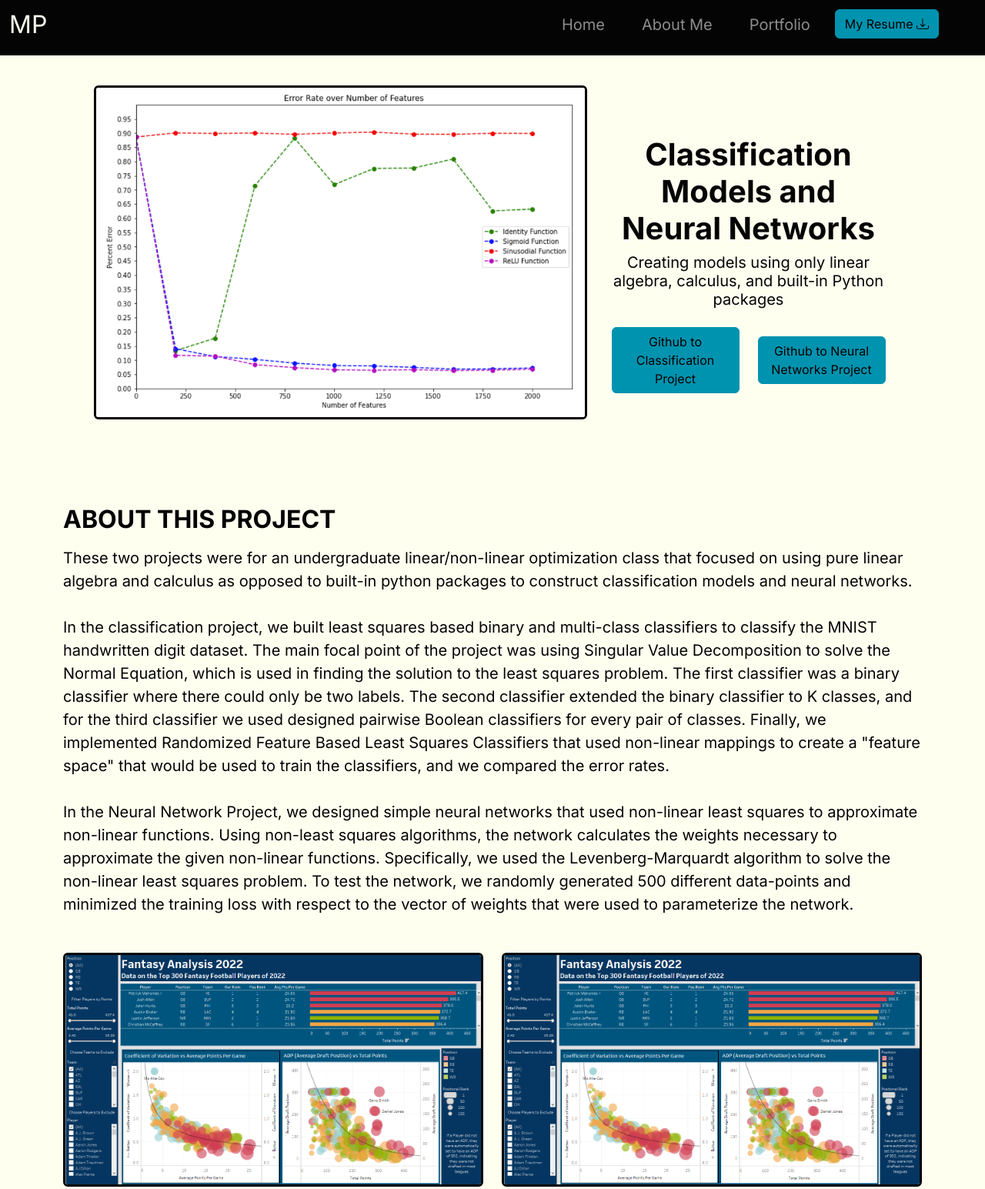
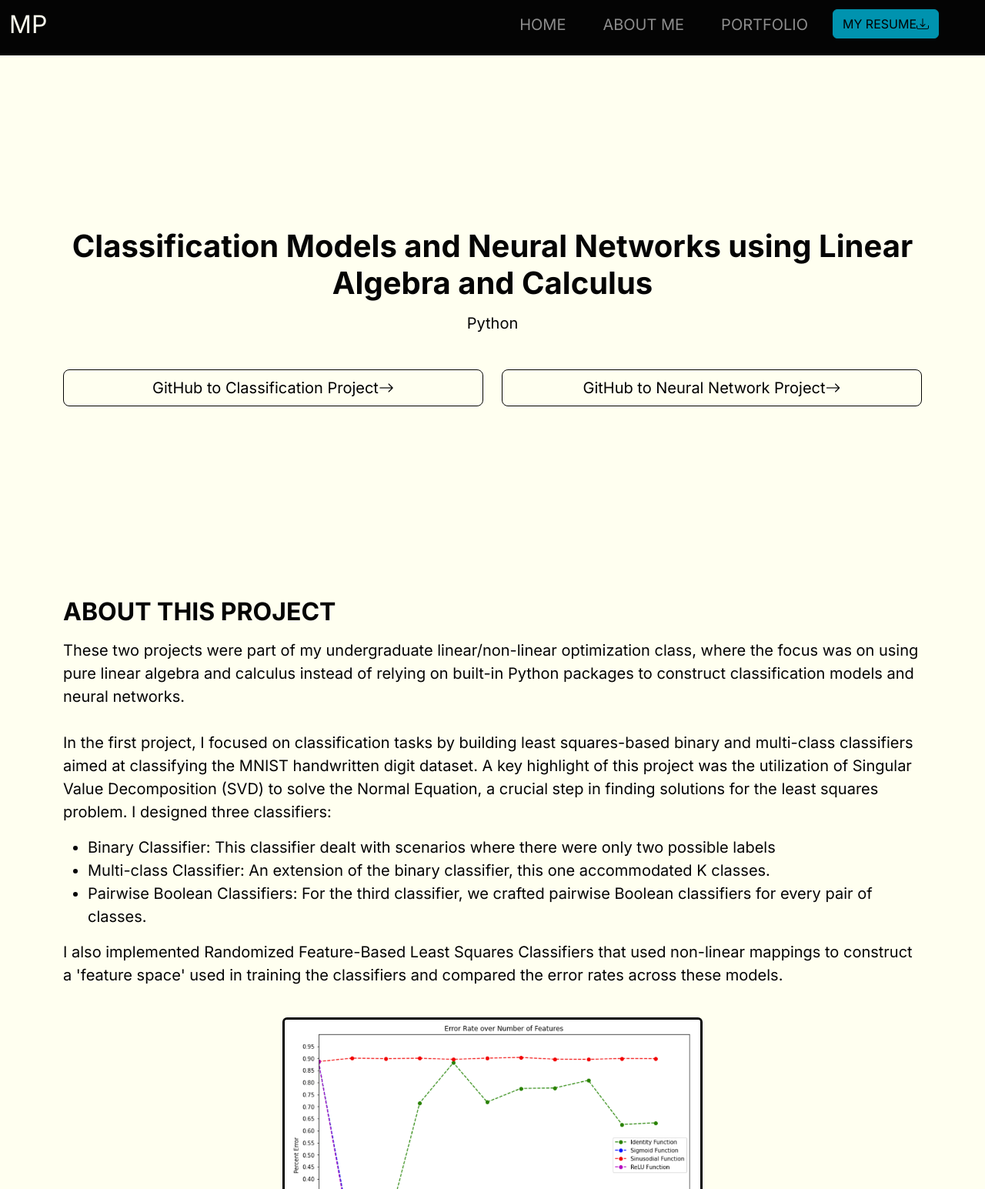
Before and after one commit to mpickles/mpickles.github.io, a website: page html/projects/ece174.html in a window 1280 px wide. Shown: the top 1545 px of the page at 77% size. Drawn offline with nearby package versions, Linux system fonts and the light colour scheme; a web font is replaced by a local one.

Commit message:
ece page

```diff
--- a/html/projects/ece174.html
+++ b/html/projects/ece174.html
@@ -28,22 +28,23 @@
                 <ul class="navbar-nav">
                     <li class="nav-item mx-3">
                         <a href="../../" class="nav-link">
-                            <h5>Home</h5>
+                            <h5>HOME</h5>
                         </a>
                     </li>
                     <li class="nav-item mx-3">
                         <a href="../about.html" class="nav-link">
-                            <h5>About Me</h5>
+                            <h5>ABOUT ME</h5>
                         </a>
                     </li>
                     <li class="nav-item mx-3">
                         <a href="../portfolio.html" class="nav-link">
-                            <h5>Portfolio</h5>
+                            <h5>PORTFOLIO</h5>
                         </a>
                     </li>
                     <!-- resume download -->
                     <li class="nav-item ms-2 d-none d-md-inline">
-                        <a href="#resume" class="btn btn-primary">My Resume <i class="bi bi-download"></i></a>
+                        <a href="../assets/maxwell-pickard-resume.pdf" download="max-pickard-resume"
+                            class="btn btn-primary">MY RESUME<i class="bi bi-download"></i></a>
                     </li>
                 </ul>
             </div>
@@ -51,84 +52,78 @@
     </nav>
 
     <!-- hero -->
-    <section id="home" class="bg-light text-dark my-5" style="height: 70%">
-        <div class="container-lg mt-5">
+    <section id="home" class="bg-light text-dark my-5" style="height: 85%">
+        <div class="container-lg">
             <div class="row justify-content-center align-items-center h-100 ">
-                <!-- hero photo when large -->
-                <div class="col-7 d-lg-flex d-none">
-                    <img src="../../assets/project_images/ece174/graph2.PNG" alt="..."
-                        class="img-fluid float-lg-start mx-auto rounded-2 border border-3 border-dark d-block">
-                </div>
-
-                <div class="col-lg-4 col-12 text-center text-lg-end mx-2">
-                    <!-- hero photo when small -->
-                    <div class="col-12 d-lg-none d-flex mt-5 w-100">
-                        <img src="../../assets/project_images/ece174/graph2.PNG" alt="..."
-                            class="img-fluid float-lg-start float-center mx-auto d-block">
-                    </div>
-
-                    <h1 class="fw-bold mt-5 text-center">
-                        Classification Models and Neural Networks
-                    </h1>
-                    <h5 class="text-center">Creating models using only linear algebra, calculus, and built-in Python
-                        packages
-                    </h5>
-                    <div class="row justify-content-center align-items-center">
+                <div class="col-12 text-center text-lg-end mx-2">
+                    <h1 class="fw-bold mt-3 mt-lg-5 text-center mb-3">Classification Models and Neural Networks using
+                        Linear Algebra and Calculus</h1>
+                    <h5 class="text-center">Python</h5>
+                    <div class="row justify-content-center align-items-center mt-3 mt-lg-5">
                         <div class="col-lg-6 col-12">
                             <a href="https://github.com/mpickles/fa21-classification-project" target="_blank"
-                                class="w-100 my-3 btn btn-primary">Github to Classification
-                                Project </a>
+                                class="w-100 btn btn-lg btn-light border border-dark">GitHub to Classification Project<i
+                                    class="bi bi-arrow-right"></i></a>
                         </div>
                         <div class="col-lg-6 col-12">
                             <a href="https://github.com/mpickles/fa21-neural-network-project" target="_blank"
-                                class="w-100 btn btn-primary">Github to Neural Networks
-                                Project</a>
+                                class="w-100 btn btn-lg btn-light border border-dark">GitHub to Neural Network Project<i
+                                    class="bi bi-arrow-right"></i></a>
                         </div>
                     </div>
                 </div>
             </div>
         </div>
     </section>
-
-    <!-- Summary -->
     <section id="summary" class="mx-3">
         <div class="container-lg">
             <div class="row align-items-center justify-content-center"></div>
             <h2 class="text-start fw-bold mb-3">ABOUT THIS PROJECT</h2>
             <p class="lead">
-                These two projects were for an undergraduate linear/non-linear optimization class that focused on using
-                pure linear algebra and calculus as opposed to built-in python packages to construct classification
-                models and neural networks.
+                These two projects were part of my undergraduate linear/non-linear optimization class,
+                where the focus was on using pure linear algebra and calculus instead of relying on
+                built-in Python packages to construct classification models and neural networks.
                 <br><br>
-                In the classification project, we built least squares based binary and multi-class classifiers to
-                classify the MNIST handwritten digit dataset. The main focal point of the project was using Singular
-                Value Decomposition to solve the Normal Equation, which is used in finding the solution to the least
-                squares problem. The first classifier was a binary classifier where there could only be two labels. The
-                second classifier extended the binary classifier to K classes, and for the third classifier we used
-                designed pairwise Boolean classifiers for every pair of classes. Finally, we implemented Randomized
-                Feature Based Least Squares Classifiers that used non-linear mappings to create a "feature space" that
-                would be used to train the classifiers, and we compared the error rates.
-                <br><br>
-                In the Neural Network Project, we designed simple neural networks that used non-linear least squares to
-                approximate non-linear functions. Using non-least squares algorithms, the network calculates the weights
-                necessary to approximate the given non-linear functions. Specifically, we used the Levenberg-Marquardt
-                algorithm to solve the non-linear least squares problem. To test the network, we randomly generated 500
-                different data-points and minimized the training loss with respect to the vector of weights that were
-                used to parameterize the network.
+                In the first project, I focused on classification tasks by building least squares-based binary and
+                multi-class classifiers aimed at classifying the MNIST handwritten digit dataset. A key highlight of
+                this project was the utilization of Singular Value Decomposition (SVD) to solve the Normal Equation, a
+                crucial step in finding solutions for the least squares problem. I designed three classifiers:
             </p>
-    </section>
-
-    <section id="photos m-5">
-        <div class="container-lg my-5">
-            <div class="row justify-content-center align-items-center">
-                <div class="col-6">
-                    <img src="../../assets/dashboard.png" alt="..."
-                        class="img-fluid float-lg-start mx-auto rounded-2 border border-3 border-dark d-block">
+            <ul class="lead">
+                <li>
+                    Binary Classifier: This classifier dealt with scenarios where there were only two possible labels
+                </li>
+                <li>
+                    Multi-class Classifier: An extension of the binary classifier, this one accommodated K classes.
+                </li>
+                <li>
+                    Pairwise Boolean Classifiers: For the third classifier, we crafted pairwise Boolean classifiers for
+                    every pair of classes.
+                </li>
+            </ul>
+            <p class="lead">
+                I also implemented Randomized Feature-Based Least Squares Classifiers that used non-linear
+                mappings to construct a 'feature space' used in training the classifiers and compared the error rates
+                across these models.
+            </p>
+            <div class="row align-items-center justify-content-center">
+                <div class="col-lg-6 col-12 my-3">
+                    <img src="../../assets/project_images/ece174/graph2.PNG" alt="..."
+                        class="img-fluid float-lg-start my-2 mx-auto rounded-2 border border-3 border-dark d-block">
                 </div>
-
-                <div class="col-6">
-                    <img src="../../assets/dashboard.png" alt="..."
-                        class="img-fluid float-lg-start mx-auto rounded-2 border border-3 border-dark d-block">
+            </div>
+            <p class="lead">
+                In the Neural Network Project, the focus shifted to designing simple neural networks tailored to
+                approximate non-linear functions. Using non-least squares algorithms, the network calculated the
+                necessary weights for approximating these non-linear functions. Specifically, I employed the
+                Levenberg-Marquardt algorithm to address the non-linear least squares problem. To put our network to the
+                test, we generated 500 diverse data points and minimized training loss by adjusting the weight vector to
+                parameterize the network.
+            </p>
+            <div class="row align-items-center justify-content-center">
+                <div class="col-lg-6 col-12 my-3">
+                    <img src="../../assets/project_images/ece174/graph.PNG" alt="..."
+                        class="img-fluid float-lg-start my-2 mx-auto rounded-2 border border-3 border-dark d-block">
                 </div>
             </div>
     </section>
@@ -153,10 +148,9 @@
                             href="https://open.spotify.com/user/zuknzgwp31g5a54os4snd8g1w?si=59ae283b6a01496f"
                             target="_blank" role="button"><i class="bi bi-spotify"></i></a>
                 </h2>
-
             </div>
         </div>
-    </footer>>
+    </footer>
     <script src="https://cdn.jsdelivr.net/npm/bootstrap@5.3.1/dist/js/bootstrap.bundle.min.js"
         integrity="sha384-HwwvtgBNo3bZJJLYd8oVXjrBZt8cqVSpeBNS5n7C8IVInixGAoxmnlMuBnhbgrkm"
         crossorigin="anonymous"></script>
```
